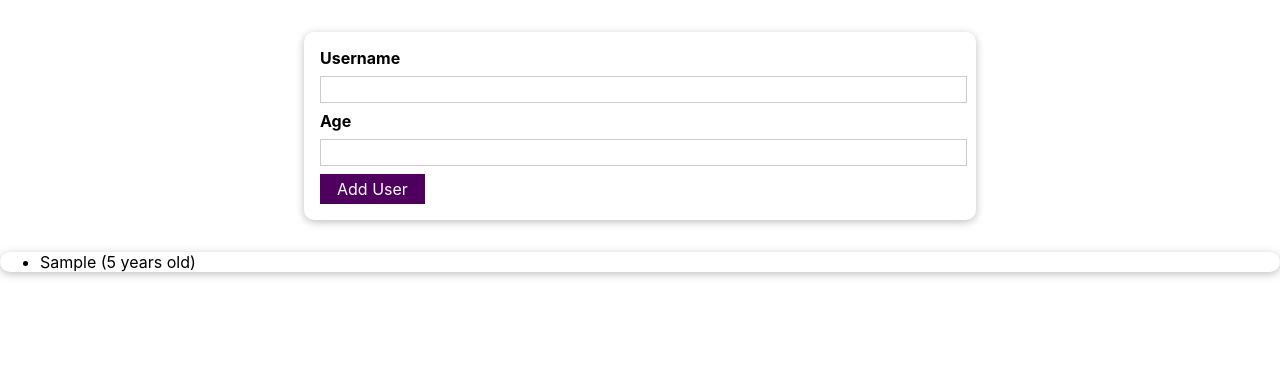
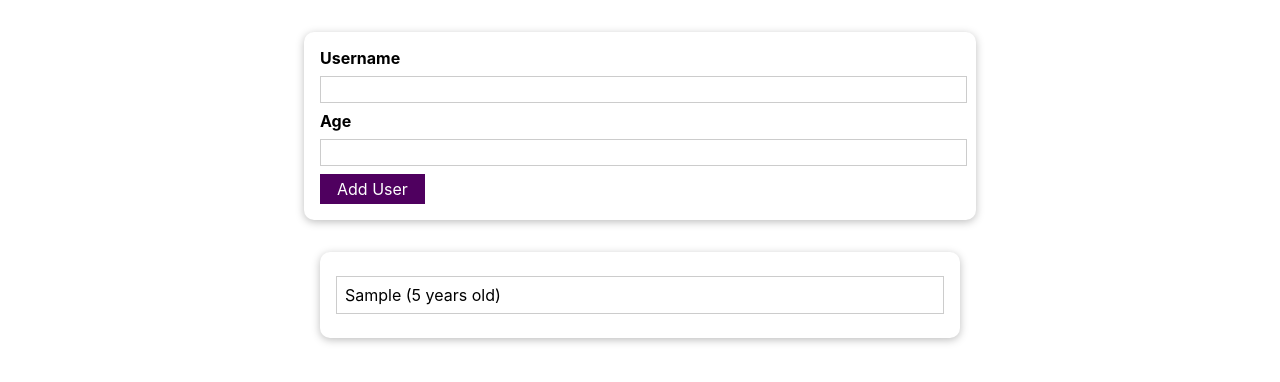
Before and after one commit to naavika/Application-project, a React (Create React App) app: page / in a window 1280 px wide. Both pictures are taken after typing "Sample", "5" into the empty fields and a click on the button "Add User". Shown: the top 382 px of the page. Built offline with nearby package versions, Linux system fonts and the light colour scheme.

Commit message:
Managing Users List

```diff
--- a/src/App.js
+++ b/src/App.js
@@ -5,11 +5,13 @@ import UsersList from "./components/Users/UsersList";
 
 
 function App() {
-  const [usersList, setUsersList] = useState([]);
+  const [usersList, setUserList] = useState([]);
 
-  const addUserHandler = (user) => {
-    setUsersList((prevUsersList) => [...prevUsersList, user]);
-  };
+  const addUserHandler = (uName, uAge) => {
+    setUserList((prevUserList) => {
+      return [...prevUserList, {name: uName, age: uAge, id: Math.random().toString()}];
+    });
+  }
 
   return (
     <div>
--- a/src/components/Users/AddUser.js
+++ b/src/components/Users/AddUser.js
@@ -27,9 +27,7 @@ const AddUser = (props) => {
       return;
   }
 
-  const newUser = { name: enteredUsername, age: enteredAge };
-  props.onAddUser(newUser);
-
+  props.onAddUser(enteredUsername, enteredAge);
 
     setEnteredUsername('');
     setEnteredAge('');
--- a/src/components/Users/UsersList.js
+++ b/src/components/Users/UsersList.js
@@ -4,13 +4,15 @@ import "./UsersList.css";
 
 const UsersList = (props) => {
   return (
-    <Card className="users-list">
+    <Card className="users">
       <ul>
-        {props.users.map((user, index) => (
-          <li key={index}>
-            {user.name} ({user.age} years old)
-          </li>
-        ))}
+        {props.users.map((user) => {
+          return (
+            <li key = {user.id}>
+              {user.name} ({user.age} years old)
+            </li>
+          );
+        })}
       </ul>
     </Card>
   );
```
